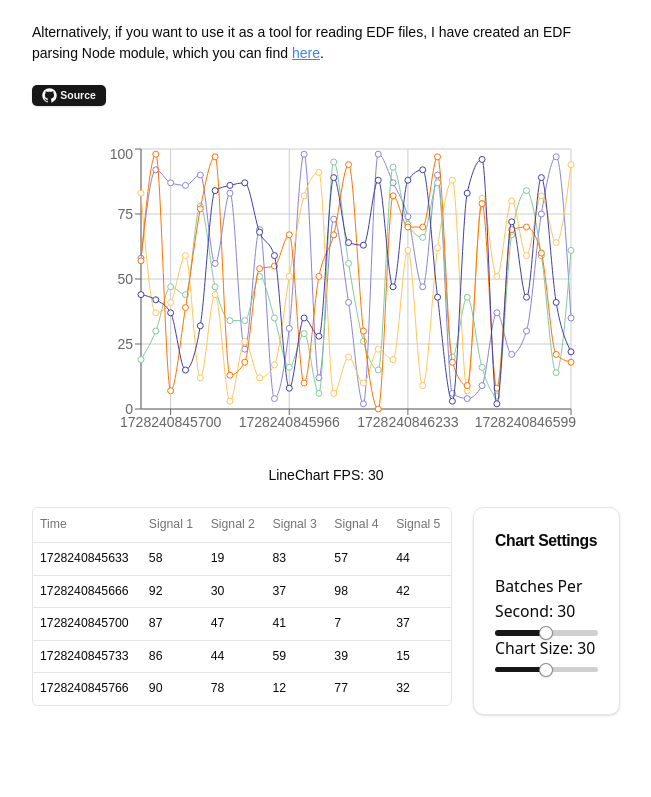
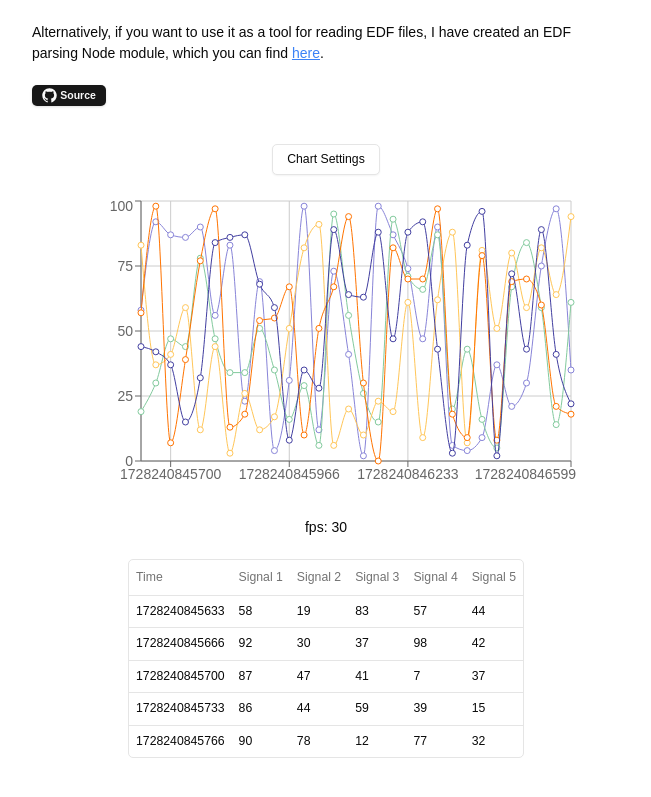
Before and after one commit to yood2/yood2.github.io, a Next.js app: page /neuro in a window 1280 px wide. Shown: the part 351-1148 px from the top of the page, without its empty margins (314-965 px from the left). Before the commit the page ends 1115 px from the top, so only its background shows below. Built offline with nearby package versions, Linux system fonts and the light colour scheme.

Commit message:
put chart settings in popover

```diff
--- a/app/neuro/components/Chart.tsx
+++ b/app/neuro/components/Chart.tsx
@@ -14,20 +14,14 @@
     return (
         <>
             <div className="flex flex-col items-center space-y-6 py-4">
+                <Sliders
+                    batchesPerSecond={batchesPerSecond}
+                    setBatchesPerSecond={setBatchesPerSecond}
+                    chartSize={chartSize}
+                    setChartSize={setChartSize}
+                />
                 <LineChart renderData={rechartsProcessing(renderData)} />
-                <div className="w-full flex justify-center gap-6">
-                    <div className="flex-1">
-                        <Table renderData={rechartsProcessing(renderData)} />
-                    </div>
-                    <div className="w-1/4 self-start">
-                        <Sliders
-                            batchesPerSecond={batchesPerSecond}
-                            setBatchesPerSecond={setBatchesPerSecond}
-                            chartSize={chartSize}
-                            setChartSize={setChartSize}
-                        />
-                    </div>
-                </div>
+                <Table renderData={rechartsProcessing(renderData)} />
             </div>
         </>
     );
--- a/app/neuro/components/LineChart.tsx
+++ b/app/neuro/components/LineChart.tsx
@@ -51,7 +51,7 @@
                     stroke="#413ea0"
                 />
             </LineChart>
-            <h2>LineChart FPS: {fps}</h2>
+            <h2>fps: {fps}</h2>
         </>
     );
 };
--- a/app/neuro/components/Sliders.tsx
+++ b/app/neuro/components/Sliders.tsx
@@ -1,12 +1,12 @@
 import { Slider } from '@/components/ui/slider';
 import { SlidersProps } from '../types/schema';
+import { Button } from '@/components/ui/button';
+import { Label } from '@/components/ui/label';
 import {
-    Card,
-    CardHeader,
-    CardFooter,
-    CardContent,
-    CardTitle,
-} from '@/components/ui/card';
+    Popover,
+    PopoverContent,
+    PopoverTrigger,
+} from '@/components/ui/popover';
 
 export default function Sliders({
     batchesPerSecond,
@@ -15,25 +15,27 @@
     setChartSize,
 }: SlidersProps) {
     return (
-        <Card className="flex flex-col h-full">
-            <CardHeader>
-                <CardTitle className="text-lg">Chart Settings</CardTitle>
-            </CardHeader>
-            <CardContent>
-                <h2 className="text-lg font-sans mb-2">
-                    Batches Per Second: {batchesPerSecond}
-                </h2>
+        <Popover>
+            <PopoverTrigger asChild>
+                <Button variant="outline">Chart Settings</Button>
+            </PopoverTrigger>
+            <PopoverContent>
+                <div className="space-y-2">
+                    <div className="space-y-2">
+                        {' '}
+                        <Label>Batches Per Second: {batchesPerSecond}</Label>
                         <Slider
                             defaultValue={[batchesPerSecond]}
                             min={1}
                             max={60}
                             step={1}
-                    onValueCommit={(value) => setBatchesPerSecond(value[0])}
+                            onValueCommit={(value) =>
+                                setBatchesPerSecond(value[0])
+                            }
                         />
-
-                <h2 className="text-lg font-sans mb-2">
-                    Chart Size: {chartSize}
-                </h2>
+                    </div>
+                    <div className="space-y-2">
+                        <Label>Chart Size: {chartSize}</Label>
                         <Slider
                             defaultValue={[chartSize]}
                             min={1}
@@ -41,8 +43,9 @@
                             step={1}
                             onValueCommit={(value) => setChartSize(value[0])}
                         />
-            </CardContent>
-            <CardFooter></CardFooter>
-        </Card>
+                    </div>
+                </div>
+            </PopoverContent>
+        </Popover>
     );
 }
--- /dev/null
+++ b/components/ui/label.tsx
@@ -0,0 +1,26 @@
+"use client"
+
+import * as React from "react"
+import * as LabelPrimitive from "@radix-ui/react-label"
+import { cva, type VariantProps } from "class-variance-authority"
+
+import { cn } from "@/lib/utils"
+
+const labelVariants = cva(
+  "text-sm font-medium leading-none peer-disabled:cursor-not-allowed peer-disabled:opacity-70"
+)
+
+const Label = React.forwardRef<
+  React.ElementRef<typeof LabelPrimitive.Root>,
+  React.ComponentPropsWithoutRef<typeof LabelPrimitive.Root> &
+    VariantProps<typeof labelVariants>
+>(({ className, ...props }, ref) => (
+  <LabelPrimitive.Root
+    ref={ref}
+    className={cn(labelVariants(), className)}
+    {...props}
+  />
+))
+Label.displayName = LabelPrimitive.Root.displayName
+
+export { Label }
--- /dev/null
+++ b/components/ui/popover.tsx
@@ -0,0 +1,33 @@
+"use client"
+
+import * as React from "react"
+import * as PopoverPrimitive from "@radix-ui/react-popover"
+
+import { cn } from "@/lib/utils"
+
+const Popover = PopoverPrimitive.Root
+
+const PopoverTrigger = PopoverPrimitive.Trigger
+
+const PopoverAnchor = PopoverPrimitive.Anchor
+
+const PopoverContent = React.forwardRef<
+  React.ElementRef<typeof PopoverPrimitive.Content>,
+  React.ComponentPropsWithoutRef<typeof PopoverPrimitive.Content>
+>(({ className, align = "center", sideOffset = 4, ...props }, ref) => (
+  <PopoverPrimitive.Portal>
+    <PopoverPrimitive.Content
+      ref={ref}
+      align={align}
+      sideOffset={sideOffset}
+      className={cn(
+        "z-50 w-72 rounded-md border bg-popover p-4 text-popover-foreground shadow-md outline-none data-[state=open]:animate-in data-[state=closed]:animate-out data-[state=closed]:fade-out-0 data-[state=open]:fade-in-0 data-[state=closed]:zoom-out-95 data-[state=open]:zoom-in-95 data-[side=bottom]:slide-in-from-top-2 data-[side=left]:slide-in-from-right-2 data-[side=right]:slide-in-from-left-2 data-[side=top]:slide-in-from-bottom-2",
+        className
+      )}
+      {...props}
+    />
+  </PopoverPrimitive.Portal>
+))
+PopoverContent.displayName = PopoverPrimitive.Content.displayName
+
+export { Popover, PopoverTrigger, PopoverContent, PopoverAnchor }
--- a/package.json
+++ b/package.json
@@ -11,6 +11,8 @@
   "dependencies": {
     "@radix-ui/react-aspect-ratio": "^1.1.0",
     "@radix-ui/react-icons": "^1.3.0",
+    "@radix-ui/react-label": "^2.1.0",
+    "@radix-ui/react-popover": "^1.1.2",
     "@radix-ui/react-select": "^2.1.2",
     "@radix-ui/react-separator": "^1.1.0",
     "@radix-ui/react-slider": "^1.2.1",
```
Also changed, not shown: 1 other file (tests, documents, lock files or other folders). Lines whose indentation alone changed are shown as unchanged.
